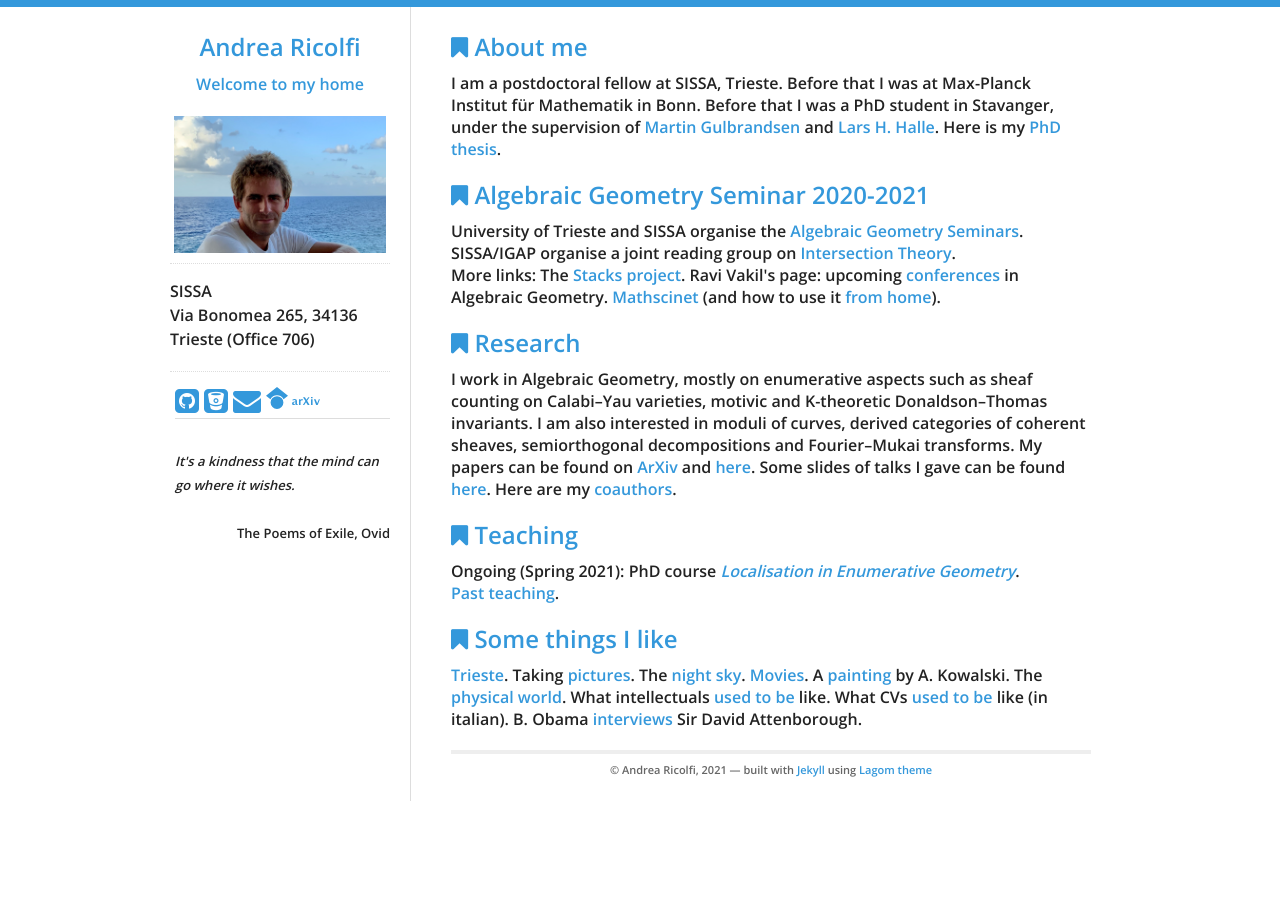
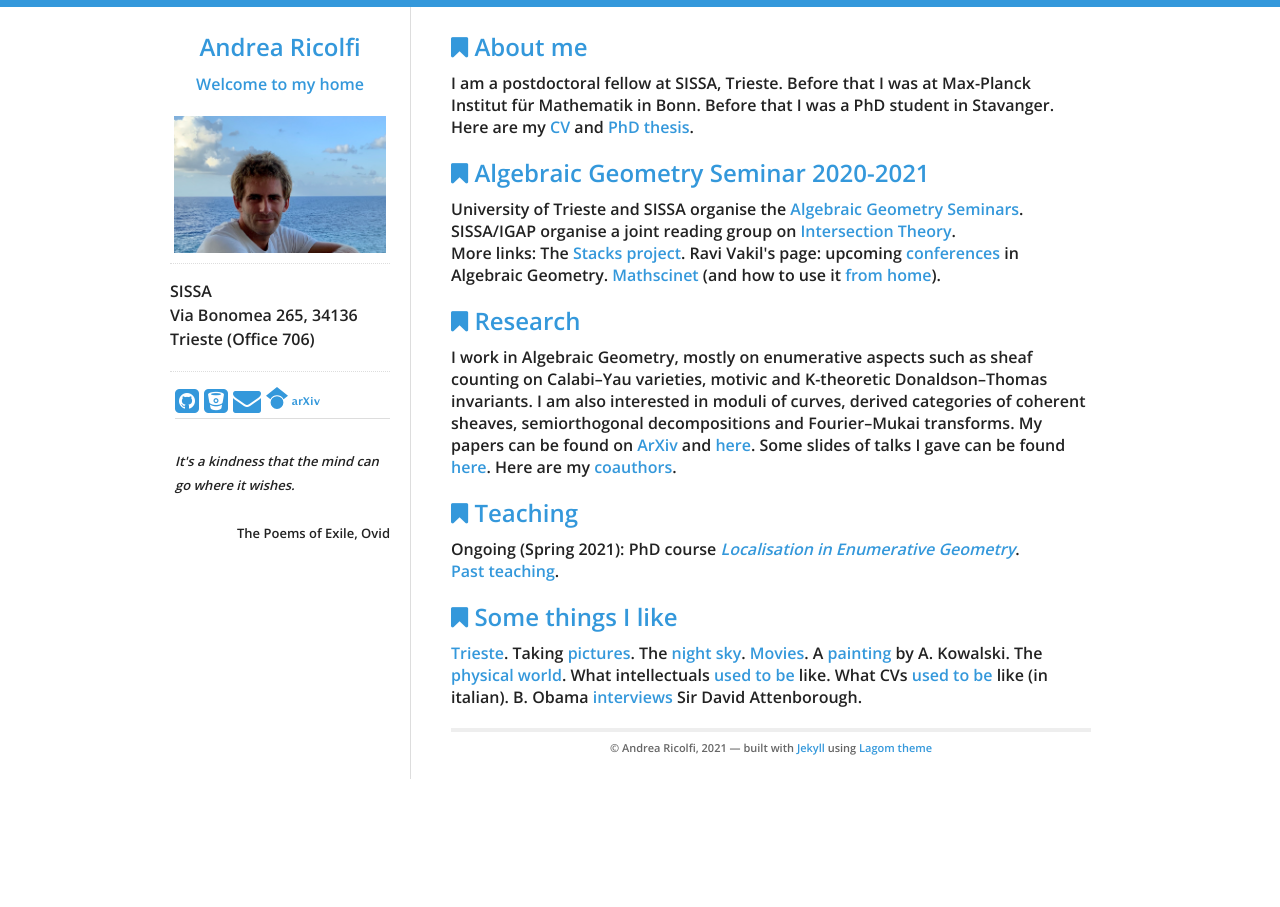
Before and after one commit to atricolfi/atricolfi.github.io, a Jekyll site: the page built from index.html, in a window 1280 px wide. Built offline with Jekyll 4.4.1, drawn with Linux system fonts in a browser that asks for light colours.

Commit message:
Update index.html

```diff
--- a/index.html
+++ b/index.html
@@ -6,9 +6,12 @@ title: Homepage
 <div id="home">
   <h2><i class="fa fa-bookmark"></i> About me</h2>
   <p>
-I am a postdoctoral fellow at SISSA, Trieste. Before that I was at Max-Planck Institut für Mathematik in Bonn. Before that I was a PhD student in Stavanger,
+I am a postdoctoral fellow at SISSA, Trieste. Before that I was at Max-Planck Institut für Mathematik in Bonn.
+Before that I was a PhD student in Stavanger.
+<!--
 under the supervision of <a href="http://www.ux.uis.no/%7Emartingg/">Martin Gulbrandsen</a> and
-<a href="http://www.math.ku.dk/english/about/news/halle/"> Lars H. Halle</a>. Here is my <a href="MATHEMATICS/phd-thesis.pdf">PhD thesis</a>.
+<a href="https://www.unibo.it/sitoweb/larshalvard.halle"> Lars Halle</a>. -->
+Here are my <a href="MATHEMATICS/CV.pdf"><size="5">CV</a> and <a href="MATHEMATICS/phd-thesis.pdf">PhD thesis</a>.
   </p>
 
 <div id="home">
```
